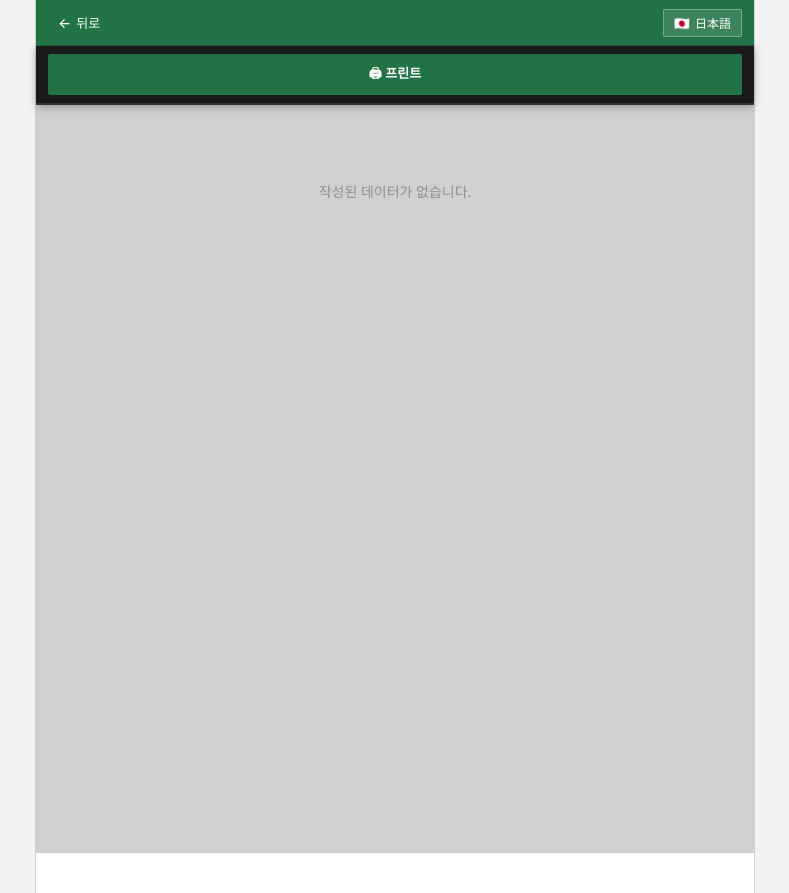
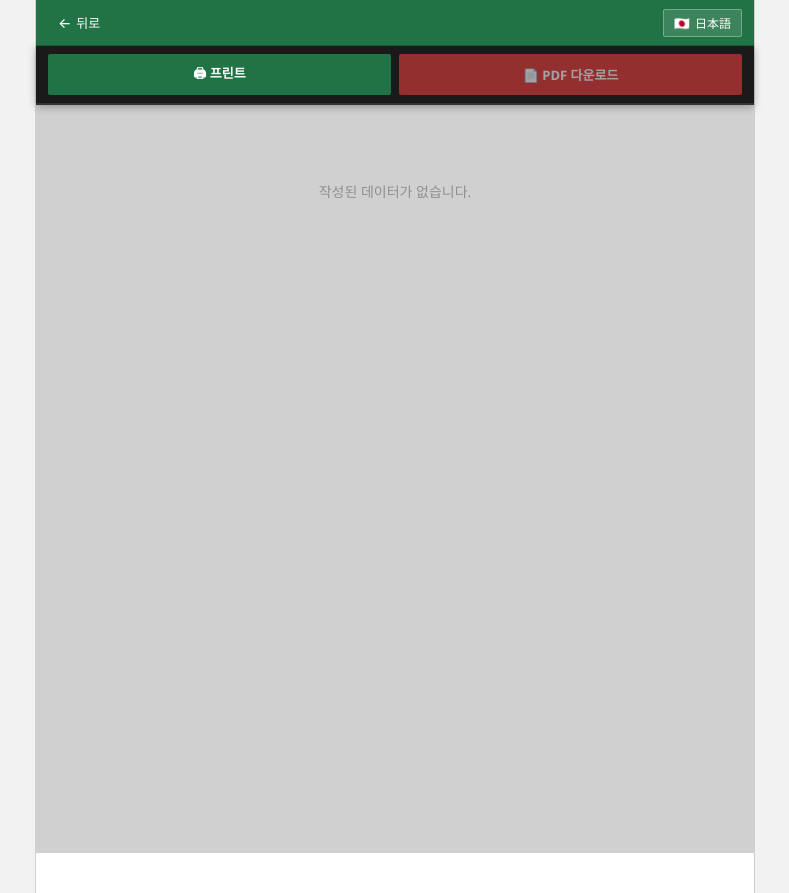
Before and after one commit to HYEOKJUNCHOI/caredoc, a React (Vite) app: page /preview/1 in a window 1280 px wide. Shown: the whole page, without its empty margins (245-1034 px from the left). Built offline with nearby package versions, Linux system fonts and the light colour scheme; a web font is replaced by a local one.

Commit message:
[CC] feat: 각 서류 PDF 다운로드 (html2canvas + jsPDF, lazy import)

```diff
--- a/src/pages/Preview/Preview.jsx
+++ b/src/pages/Preview/Preview.jsx
@@ -44,16 +44,26 @@ const DOC_COMPONENTS = {
   basicInfo:      BasicInfoDoc,
 };
 
+/* 서류 타입 → PDF 파일명 라벨 */
+const DOC_LABELS = {
+  supportPlan:    '個別支援計画書',
+  monitoring:     'モニタリング記録表',
+  meetingMinutes: '作成会議録',
+  basicInfo:      '基本情報',
+};
+
 const Preview = () => {
   const { type } = useParams();
   const { t } = useTranslation();
   const userId = getCurrentUserId();
   const user   = getCurrentUser();
   const [data, setData] = useState(null);
+  const [pdfLoading, setPdfLoading] = useState(false);
 
   const { width: pageWidth, height: pageHeight, pageCSS } = getPageSize(type);
 
   const viewportRef = useRef(null);
+  const innerRef    = useRef(null); /* PDF 캡처 대상 */
   const scale = usePageScale(viewportRef, pageWidth);
 
   useEffect(() => {
@@ -63,13 +73,8 @@ const Preview = () => {
 
   const writeDate = data?.writeDate;
 
-  /* A4/A3 페이지 DOM 요소 가져오기 */
-  const getA4El = () => document.querySelector('[data-a4-page]');
-
-  /* ── 인쇄: 타입별 페이지 크기 강제 + 넘침 시 자동 스케일 ── */
+  /* ── 인쇄: @page 크기만 강제 주입 — scale/zoom 조작 없음 ── */
   const handlePrint = () => {
-    const el = getA4El();
-
     let pageStyle = document.getElementById('__print_page__');
     if (!pageStyle) {
       pageStyle = document.createElement('style');
@@ -77,20 +82,57 @@ const Preview = () => {
       document.head.appendChild(pageStyle);
     }
     pageStyle.textContent = `@page { size: ${pageCSS}; margin: 0; }`;
+    const fitStyle = document.getElementById('__print_fit__');
+    if (fitStyle) fitStyle.remove();
+    window.print();
+  };
 
-    /* 내용이 페이지 높이 초과 시 zoom으로 1페이지 맞춤 */
-    if (el && el.scrollHeight > pageHeight) {
-      const zoom = ((pageHeight / el.scrollHeight) * 100).toFixed(1);
-      let fitStyle = document.getElementById('__print_fit__');
-      if (!fitStyle) {
-        fitStyle = document.createElement('style');
-        fitStyle.id = '__print_fit__';
-        document.head.appendChild(fitStyle);
-      }
-      fitStyle.textContent = `@media print { [data-a4-page] { zoom: ${zoom}% !important; } }`;
+  /* ── PDF 다운로드: html2canvas → jsPDF ── */
+  const handleDownloadPdf = async () => {
+    if (!innerRef.current) return;
+    setPdfLoading(true);
+    try {
+      const [{ default: html2canvas }, { default: jsPDF }] = await Promise.all([
+        import('html2canvas'),
+        import('jspdf'),
+      ]);
+
+      const el = innerRef.current;
+
+      /* 스케일 transform 일시 해제 → 원본 해상도로 캡처 */
+      const prevTransform = el.style.transform;
+      el.style.transform = 'none';
+
+      const canvas = await html2canvas(el, {
+        scale: 2,           /* 2× → 고해상도 */
+        useCORS: true,
+        logging: false,
+        backgroundColor: '#ffffff',
+      });
+
+      el.style.transform = prevTransform;
+
+      const isA3 = type === 'basicInfo';
+      const pdf  = new jsPDF({
+        orientation: 'landscape',
+        unit: 'mm',
+        format: isA3 ? 'a3' : 'a4',
+      });
+
+      const pdfW = pdf.internal.pageSize.getWidth();
+      const pdfH = pdf.internal.pageSize.getHeight();
+      const imgData = canvas.toDataURL('image/jpeg', 0.95);
+      pdf.addImage(imgData, 'JPEG', 0, 0, pdfW, pdfH);
+
+      const nameLabel = data?.nameKanji || user?.name || 'document';
+      const docLabel  = DOC_LABELS[type] || type;
+      pdf.save(`${nameLabel}_${docLabel}.pdf`);
+    } catch (err) {
+      console.error('PDF 생성 실패:', err);
+      alert('PDF 생성에 실패했습니다.');
+    } finally {
+      setPdfLoading(false);
     }
-
-    window.print();
   };
 
   const DocComponent = DOC_COMPONENTS[type];
@@ -103,6 +145,9 @@ const Preview = () => {
         <button className={styles.printBtn} onClick={handlePrint}>
           🖨 {t('preview.print')}
         </button>
+        <button className={styles.pdfBtn} onClick={handleDownloadPdf} disabled={pdfLoading || !data}>
+          {pdfLoading ? '⏳ 생성 중...' : `📄 ${t('preview.downloadPdf')}`}
+        </button>
       </div>
 
       {/* 뷰어 영역 */}
@@ -113,6 +158,7 @@ const Preview = () => {
             style={{ height: Math.ceil(pageHeight * scale) }}
           >
             <div
+              ref={innerRef}
               className={styles.a4ScaleInner}
               style={{
                 transform: `scale(${scale})`,
```
